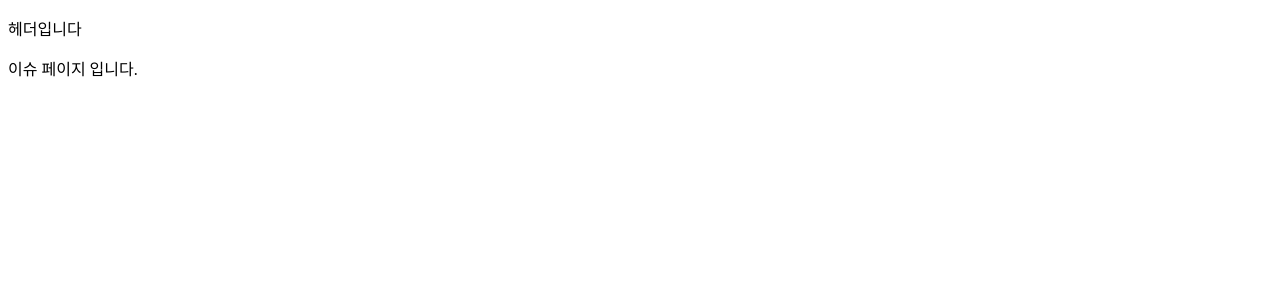
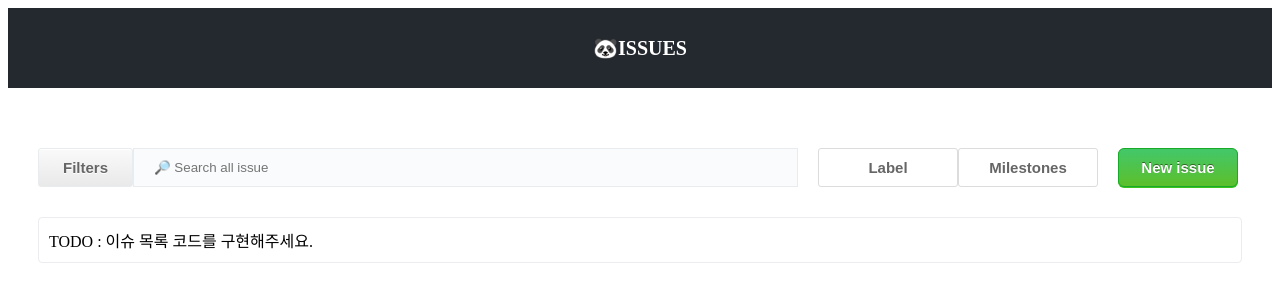
Before and after one commit to boostcamp-2020/IssueTracker-08, a React app in the folder Client/: page / in a window 1280 px wide. Shown: the top 302 px of the page. Built offline with nearby package versions, Linux system fonts and the light colour scheme.

Commit message:
Feat : #128 이슈 목록 상단 필터 버튼 UI 구축

```diff
--- a/Client/src/components/Header.jsx
+++ b/Client/src/components/Header.jsx
@@ -1,11 +1,25 @@
 import React from 'react';
-import { Link } from 'react-router-dom';
+import styled from 'styled-components';
+
+const Wrapper = styled.div`
+  display: flex;
+  justify-content: center;
+  align-items: center;
+  background: #24292f;
+  height: 80px;
+`;
+
+const Title = styled.p`
+  color: white;
+  font-weight: bold;
+  font-size: 20px;
+`;
 
 const Header = () => {
   return (
-    <div>
-      <p>헤더입니다</p>
-    </div>
+    <Wrapper>
+      <Title>🐼ISSUES</Title>
+    </Wrapper>
   );
 };
 
--- /dev/null
+++ b/Client/src/pages/MainPage.jsx
@@ -0,0 +1,28 @@
+import React from 'react';
+import { Route, Redirect, Switch } from 'react-router-dom';
+import {
+  Issue,
+  IssueDetail,
+  IssuePost,
+  Label,
+  Milestone,
+  MilestonePost,
+} from './';
+import Header from '../components/Header';
+
+export default function MainPage() {
+  return (
+    <div>
+      <Header></Header>
+      <Route exact path="/" component={Issue} />
+      <Switch>
+        <Route path="/issue/post" component={IssuePost} />
+        <Route path="/issue/:issueId" component={IssueDetail} />
+        <Route path="/label" component={Label} />
+        <Route path="/milestone/post" component={MilestonePost} />
+        <Route path="/milestone" component={Milestone} />
+        <Redirect from="*" to="/" />
+      </Switch>
+    </div>
+  );
+}
--- a/Client/src/pages/issue/IssuePage.jsx
+++ b/Client/src/pages/issue/IssuePage.jsx
@@ -1,9 +1,110 @@
 import React from 'react';
+import styled from 'styled-components';
+
+const Container = styled.div`
+  display: flex;
+  flex-direction: column;
+  padding: 60px 30px;
+`;
+
+const IssueMenu = styled.div`
+  display: flex;
+  justify-content: space-between;
+  min-width: 800px;
+  max-width: 1200px;
+`;
+
+const IssueList = styled.div`
+  display: flex;
+  min-width: 800px;
+  max-width: 1200px;
+  border: 1px solid #ebecef;
+  border-radius: 4px;
+  padding: 10px;
+  margin-top: 30px;
+`;
+
+const MenuDiv = styled.div`
+  display: flex;
+  flex: ${(props) => props.flex};
+`;
+
+const MoveMenu = styled.button`
+  width: 140px;
+  background-color: white;
+  border-radius: 3px;
+  border: 1px solid #dcdcdc;
+  cursor: pointer;
+  color: #666666;
+  font-size: 15px;
+  font-weight: bold;
+  padding: 10px;
+  text-decoration: none;
+  text-shadow: 0px 1px 0px #ffffff;
+`;
+
+const IssueButton = styled.button`
+  width: 120px;
+  box-shadow: 0px 1px 0px 0px #3dc21b;
+  background: linear-gradient(to bottom, #44c767 5%, #5cbf2a 100%);
+  background-color: #44c767;
+  border-radius: 6px;
+  border: 1px solid #18ab29;
+  display: inline-block;
+  cursor: pointer;
+  color: white;
+  font-size: 15px;
+  font-weight: bold;
+  padding: 10px;
+  text-decoration: none;
+  text-shadow: 0px -1px 0px #2f6627;
+  margin-left: 20px;
+`;
+
+const FilterButton = styled.button`
+  box-shadow: inset 0px 1px 0px 0px #ffffff;
+  background: linear-gradient(to bottom, #f9f9f9 5%, #e9e9e9 100%);
+  background-color: #f9f9f9;
+  border-radius: 3px;
+  border: 1px solid #e8ecef;
+  display: inline-block;
+  cursor: pointer;
+  color: #666666;
+  font-family: Arial;
+  font-size: 15px;
+  font-weight: bold;
+  padding: 6px 24px;
+  text-decoration: none;
+  text-shadow: 0px 1px 0px #ffffff;
+`;
+
+const FilterInput = styled.input`
+  background: #fafbfc;
+  border: 1px solid #e8ecef;
+  flex: 1;
+  margin-right: 20px;
+  padding-left: 20px;
+`;
 
 export default function IssuePage() {
   return (
-    <div class="container">
-      <p>이슈 페이지 입니다.</p>
-    </div>
+    <Container>
+      <IssueMenu>
+        <MenuDiv flex="1">
+          <FilterButton>Filters</FilterButton>
+          <FilterInput type="text" placeholder="🔎 Search all issue" />
+        </MenuDiv>
+        <MenuDiv flex="0">
+          <MoveMenu>Label</MoveMenu>
+          <MoveMenu>Milestones</MoveMenu>
+        </MenuDiv>
+        <MenuDiv flex="0">
+          <IssueButton>New issue</IssueButton>
+        </MenuDiv>
+      </IssueMenu>
+      <IssueList>
+        <div>TODO : 이슈 목록 코드를 구현해주세요.</div>
+      </IssueList>
+    </Container>
   );
 }
--- a/Client/src/shared/App.jsx
+++ b/Client/src/shared/App.jsx
@@ -1,32 +1,11 @@
 import React from 'react';
-import { Route, Switch } from 'react-router-dom';
-import {
-  Issue,
-  IssueDetail,
-  IssuePost,
-  Label,
-  Milestone,
-  MilestonePost,
-} from '../pages';
-import Header from '../components/Header';
+import MainPage from '../pages/MainPage';
 import LoginPage from '../pages/login/LoginPage';
 
 const App = () => {
   const isLoggedIn = true; // TODO : setLoginState
   if (isLoggedIn) {
-    return (
-      <div>
-        <Header></Header>
-        <Route exact path="/" component={Issue} />
-        <Switch>
-          <Route path="/issue/post" component={IssuePost} />
-          <Route path="/issue/:issueId" component={IssueDetail} />
-          <Route path="/label" component={Label} />
-          <Route path="/milestone/post" component={MilestonePost} />
-          <Route path="/milestone" component={Milestone} />
-        </Switch>
-      </div>
-    );
+    return <MainPage />;
   }
   return <LoginPage />;
 };
```
Also changed, not shown: Client/src/components/Routes.jsx (deleted, +0 -15 lines).
